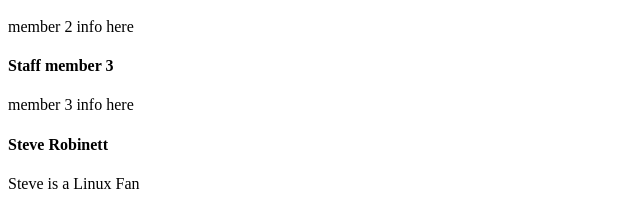
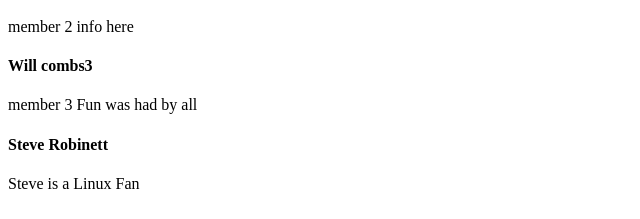
Before and after one commit to steverobinett/gitDemo, a plain HTML site: page index.html in a window 1280 px wide. Shown: the part 223-442 px from the top of the page, 0-640 px from the left. Drawn offline with Linux system fonts and the light colour scheme.

Commit message:
I've committed

```diff
--- a/index.html
+++ b/index.html
@@ -13,8 +13,8 @@
     <p>member 1 info here</p>
     <h4>Staff member 2</h4>
     <p>member 2 info here</p>
-    <h4>Staff member 3</h4>
-    <p>member 3 info here</p>
+    <h4>Will combs3</h4>
+    <p>member 3 Fun was had by all</p>
     <h4>Steve Robinett</h4>
     <p>Steve is a Linux Fan</p>
 </body>
```
